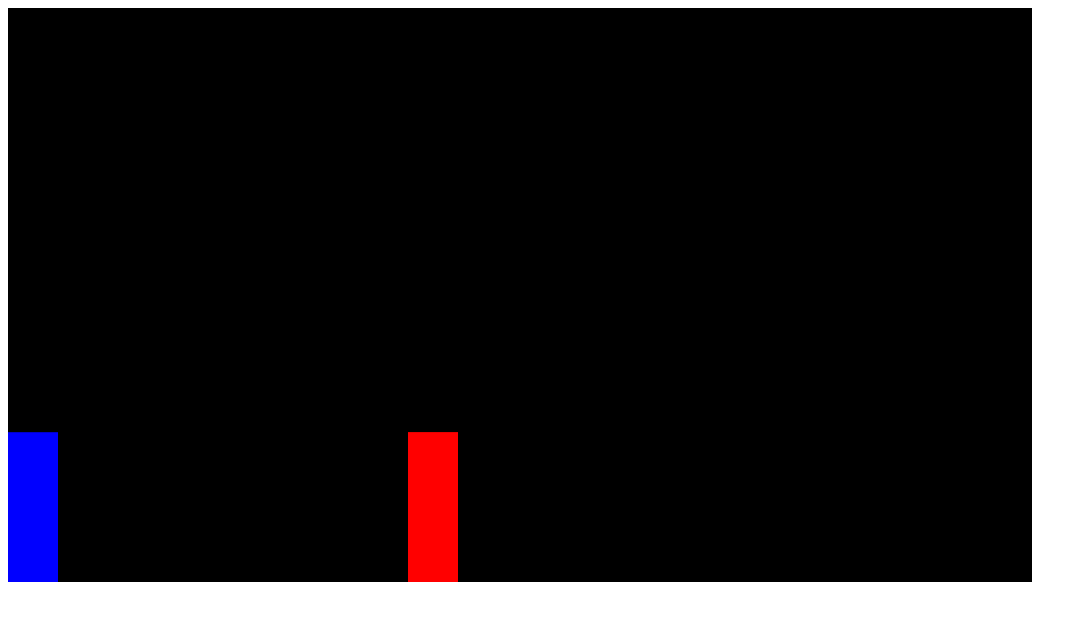
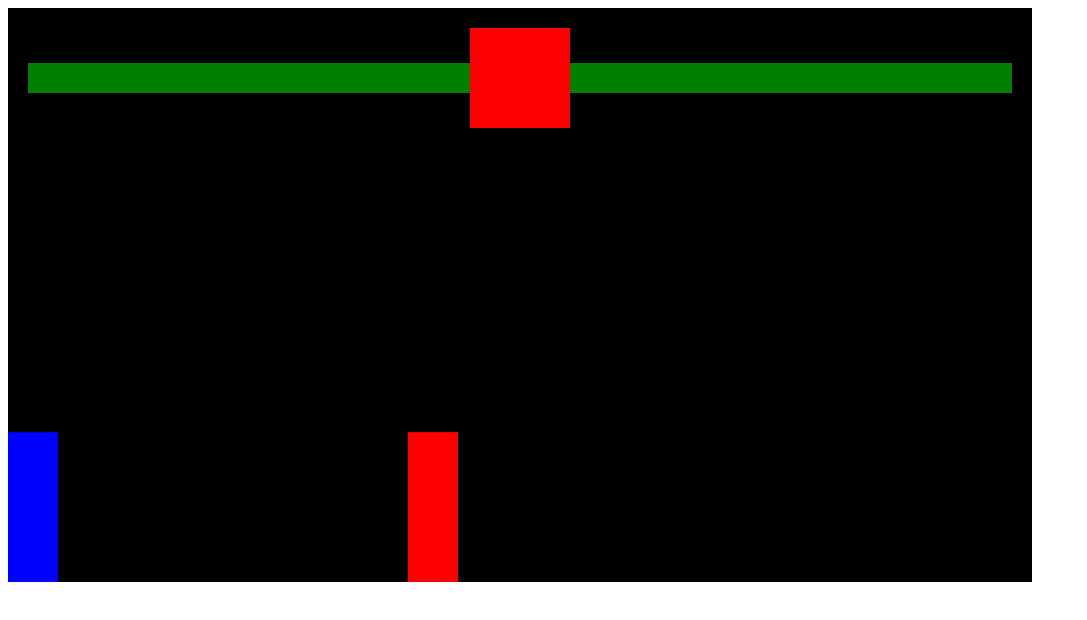
Before and after one commit to lqmnhakeem217/fighting-game-javascript-tutorial, a plain HTML site: page index.html in a window 1280 px wide. Shown: the whole page, without its empty margins (0-1087 px from the left). Drawn offline with Linux system fonts and the light colour scheme.

Commit message:
health bar interface

```diff
--- a/index.html
+++ b/index.html
@@ -1,2 +1,34 @@
-<canvas></canvas>
-<script src="index.js"></script>
+<head>
+    <style>
+        * {
+            box-sizing: border-box;
+        }
+    </style>
+</head>
+
+<body>
+    <!-- red container -->
+    <div style="position: relative; display: inline-block;">
+        <!-- smaller container -->
+        <div style="position: absolute; display: flex; width: 100%; align-items: center; padding: 20px;">
+            <!-- player health -->
+            <div style="position: relative; height: 30px; width: 100%; display: flex; justify-content: flex-end;">
+                <div style="background-color: yellow; height: 30px; width: 100%;"></div>
+                <div id="playerHealth"
+                    style="position: absolute; background-color: green; top: 0; bottom: 0; right: 0; width: 100%;"></div>
+            </div>
+
+            <!-- timer -->
+            <div style="background-color: red; width: 100px; height: 100px; flex-shrink: 0;"></div>
+
+            <!-- enemy health -->
+            <div style="position: relative; height: 30px; width: 100%;">
+                <div style="background-color: yellow; height: 30px; width: 100%;"></div>
+                <div id="enemyHealth"
+                    style="position: absolute; background-color: green; top: 0; bottom: 0; right: 0; left: 0;"></div>
+            </div>
+        </div>
+        <canvas></canvas>
+    </div>
+    <script src="index.js"></script>
+</body>
--- a/index.js
+++ b/index.js
@@ -29,6 +29,7 @@ class Sprite {
         }
         this.color = color
         this.isAttacking
+        this.health = 100
     }
 
     draw() {
@@ -147,8 +148,7 @@ function animate() {
     } else if (keys.ArrowRight.pressed && enemy.lastKey === 'ArrowRight') {
         enemy.velocity.x = 5
     }
-    console.log(player)
-    console.log(enemy)
+
     // detect collision
     if (
         rectangularCollision({
@@ -157,6 +157,8 @@ function animate() {
         }) &&
         player.isAttacking) {
         player.isAttacking = false
+        enemy.health -= 10
+        document.querySelector('#enemyHealth').style.width = enemy.health + '%'
     }
 
     if (
@@ -166,6 +168,8 @@ function animate() {
         }) &&
         enemy.isAttacking) {
         enemy.isAttacking = false
+        player.health -= 10
+        document.querySelector('#playerHealth').style.width = player.health + '%'
     }
 }
 
```
